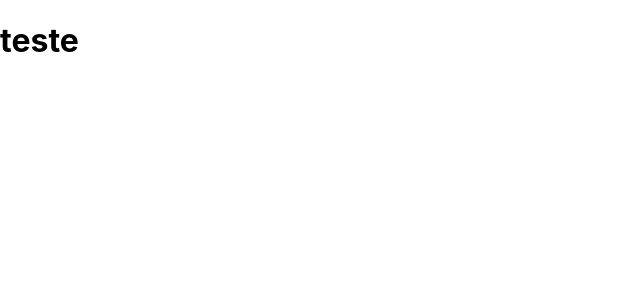
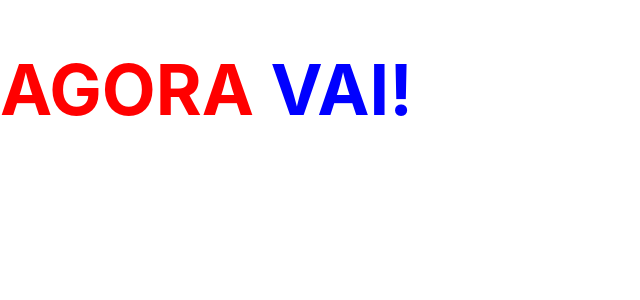
Before and after one commit to hellzz13/dev-news, a Next.js app: page / in a window 1280 px wide. Shown: the top 300 px of the page, without its empty margins (0-640 px from the left). Built offline with nearby package versions, Linux system fonts and the light colour scheme.

Commit message:
adjust and test sass configuration

```diff
--- a/src/pages/index.tsx
+++ b/src/pages/index.tsx
@@ -1,8 +1,8 @@
-import styles from '../styles/home.module.scss'
+import styles from '../pages/styles/home.module.scss';
 
 const Home = () => {
   return (
-    <h1>teste</h1>
+    <h1 className={styles.title}>AGORA <span>VAI!</span></h1>
   )
 }
 
--- a/src/pages/posts/[id].tsx
+++ b/src/pages/posts/[id].tsx
@@ -3,7 +3,10 @@ import { useRouter } from "next/router"
 const Post = () => {
     const router = useRouter();
     return (
+      <>
       <h1>Post {router.query.id}</h1>
+      <p>{router.asPath}</p>
+      </>
     )
   }
 
--- a/src/pages/styles/home.module.scss
+++ b/src/pages/styles/home.module.scss
@@ -0,0 +1,8 @@
+.title{
+    color: red;
+    font-size: 70px;
+
+    span{
+        color: blue;
+    }
+}
```
